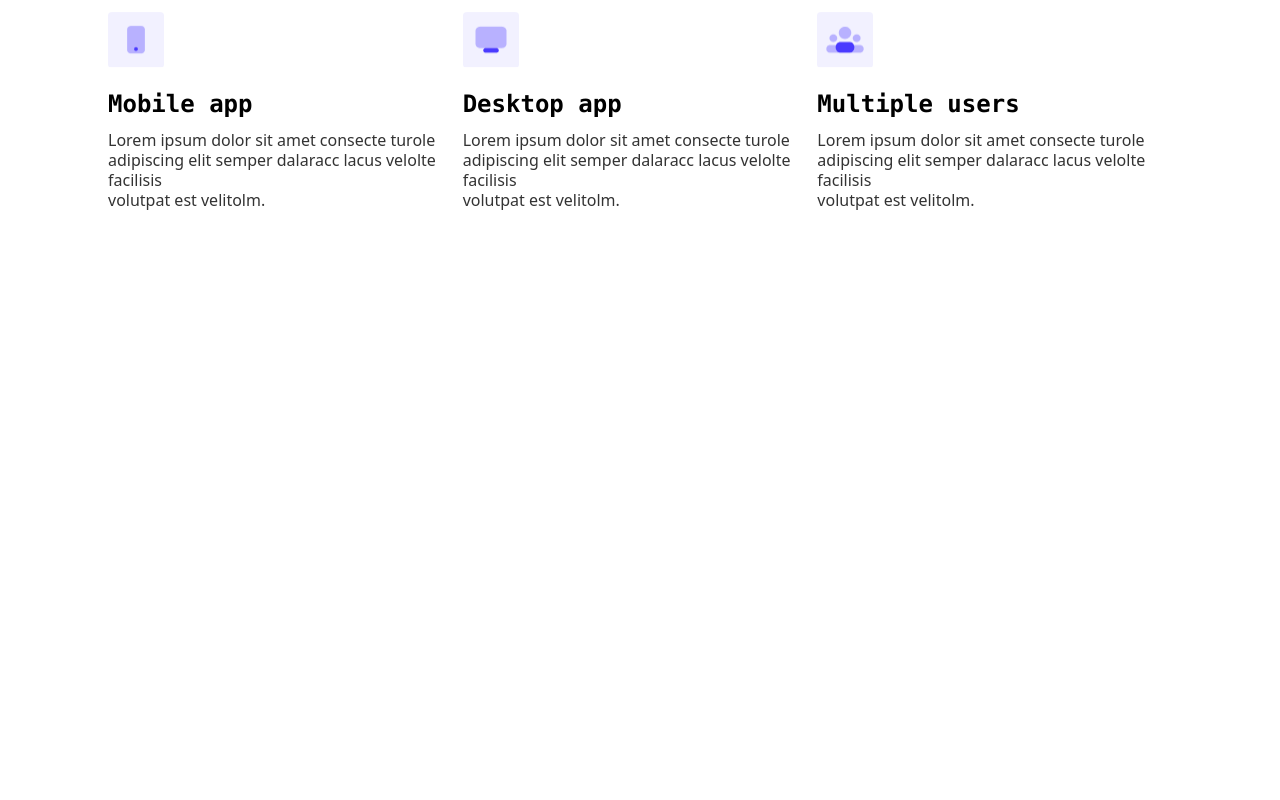
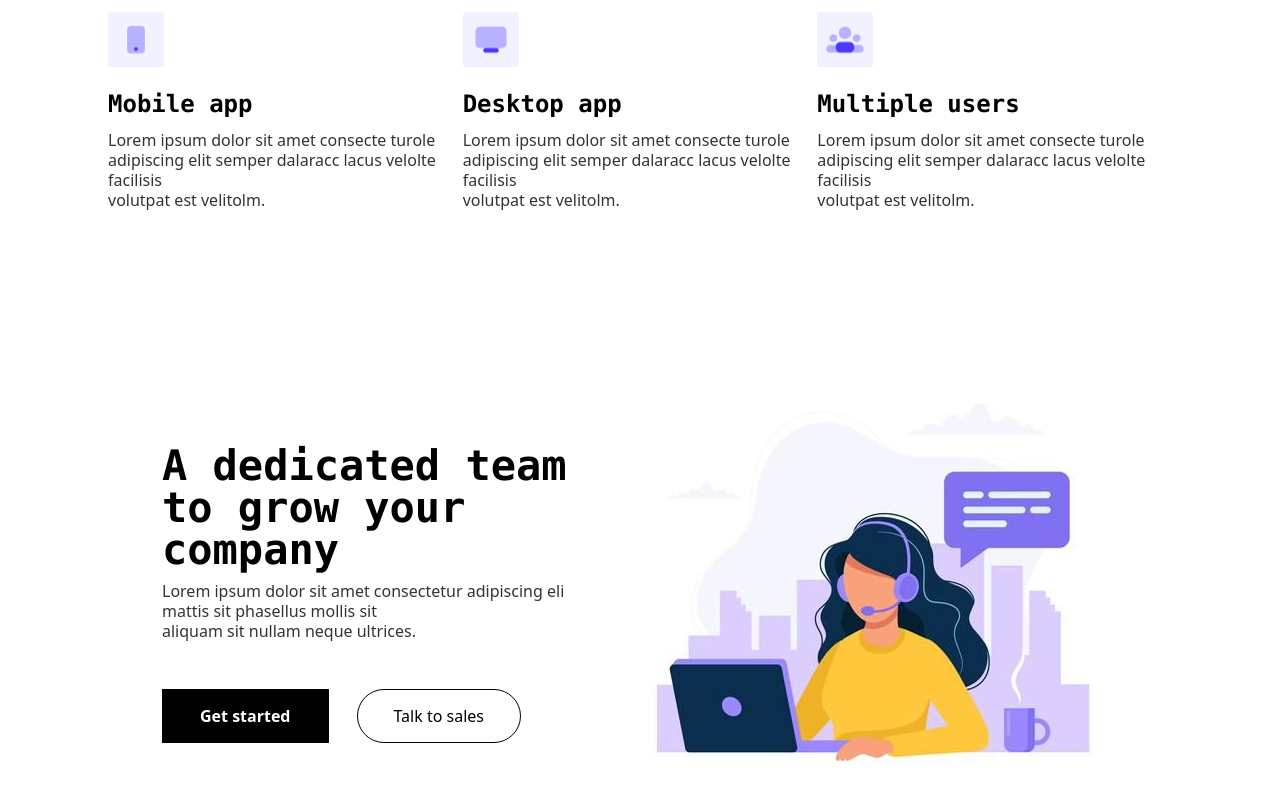
Before and after one commit to lucasshira/visual-product, a React (Vite) app: page / in a window 1280 px wide. Shown: the part 1223-2023 px from the top of the page. Before the commit the page ends 1491 px from the top, so only its background shows below. Built offline with nearby package versions, Linux system fonts and the light colour scheme.

Commit message:
feat: add dashboard component

```diff
--- a/src/App.tsx
+++ b/src/App.tsx
@@ -4,6 +4,7 @@ import { Header } from './components/header'
 import { VisualGuide } from './components/visual-guide'
 import { Brands } from './components/brands'
 import { Overview } from './components/overview'
+import { DashboardWhite } from './components/dashboard-white'
 
 export function App() {
   return (
@@ -12,6 +13,7 @@ export function App() {
       <VisualGuide />
       <Brands />
       <Overview />
+      <DashboardWhite />
     </>
   )
 }
--- /dev/null
+++ b/src/components/dashboard-white.tsx
@@ -0,0 +1,22 @@
+export function DashboardWhite() {
+  return (
+    <div className="h-auto px-6 md:px-16 lg:px-[162px] py-[80px] bg-white text-center">
+      <div className="flex flex-col lg:flex-row justify-between items-center gap-8">
+        <div className="w-full lg:w-[60%] text-left">
+          <h1 className="font-bold font-mono text-[32px] md:text-[42px] leading-[42px]">A dedicated team to grow your company</h1>
+          <p className="mt-2.5 mb-12 leading-5 text-[#333]">Lorem ipsum dolor sit amet consectetur adipiscing eli mattis sit phasellus mollis sit<br/>
+          aliquam sit nullam neque ultrices.</p>
+          <div className="flex flex-wrap  ">
+            <button
+                className="flex items-center mr-7 h-[54px] text-white font-bold px-[38px] py-[17px] cursor-pointer bg-black hover:bg-gray-900">
+                  Get started
+            </button>
+            <button className="flex items-center px-9 py-[17px] h-[54px] bg-white text-black rounded-[48px] border border-black cursor-pointer">Talk to sales
+            </button>
+          </div>
+        </div>
+        <img src="/dashboard/attendant-girl.png" alt="Attendant Girl" />
+      </div>
+    </div>
+  )
+}
```
Also changed, not shown: public/dashboard/attendant-girl.png (added).
